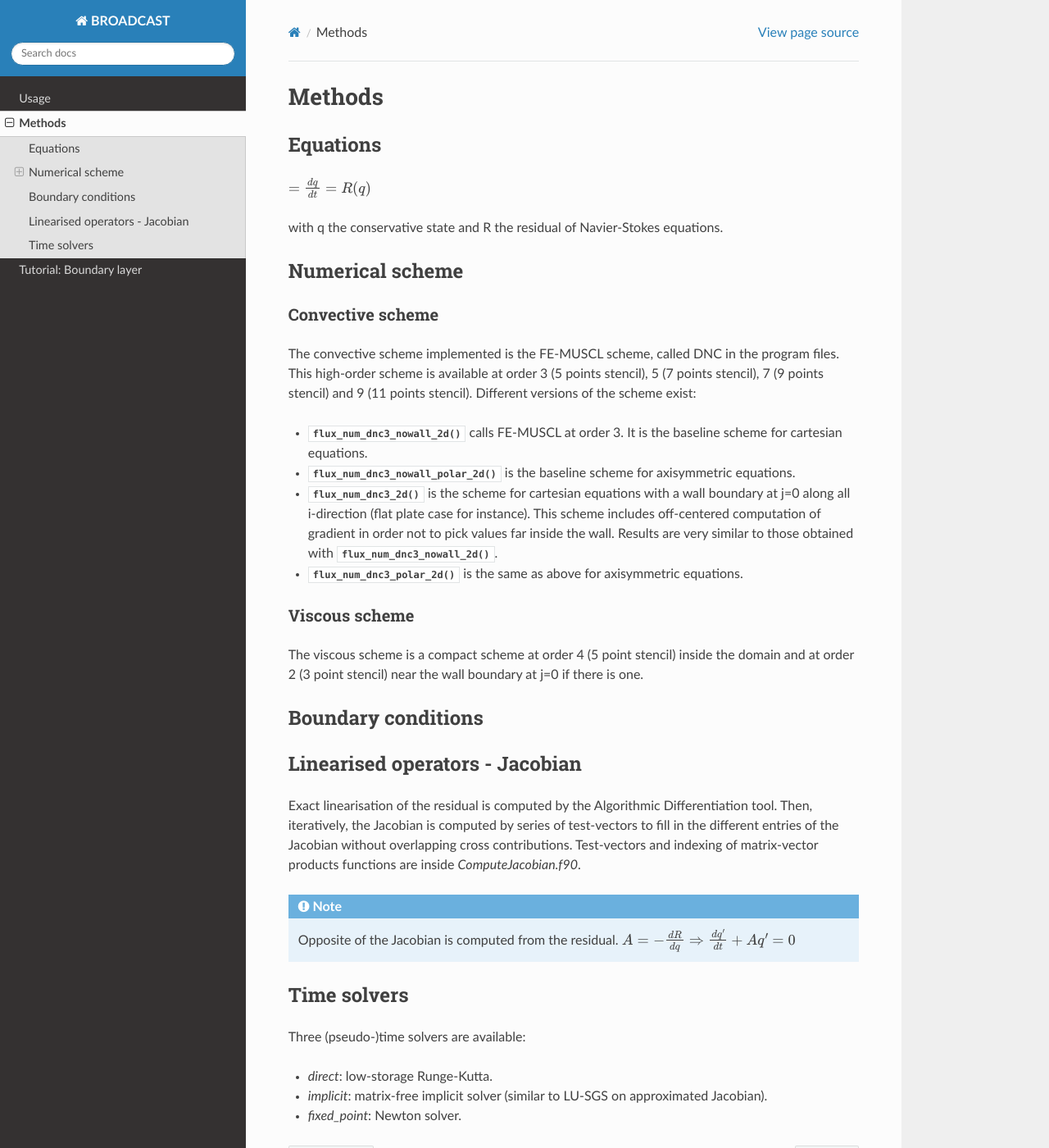
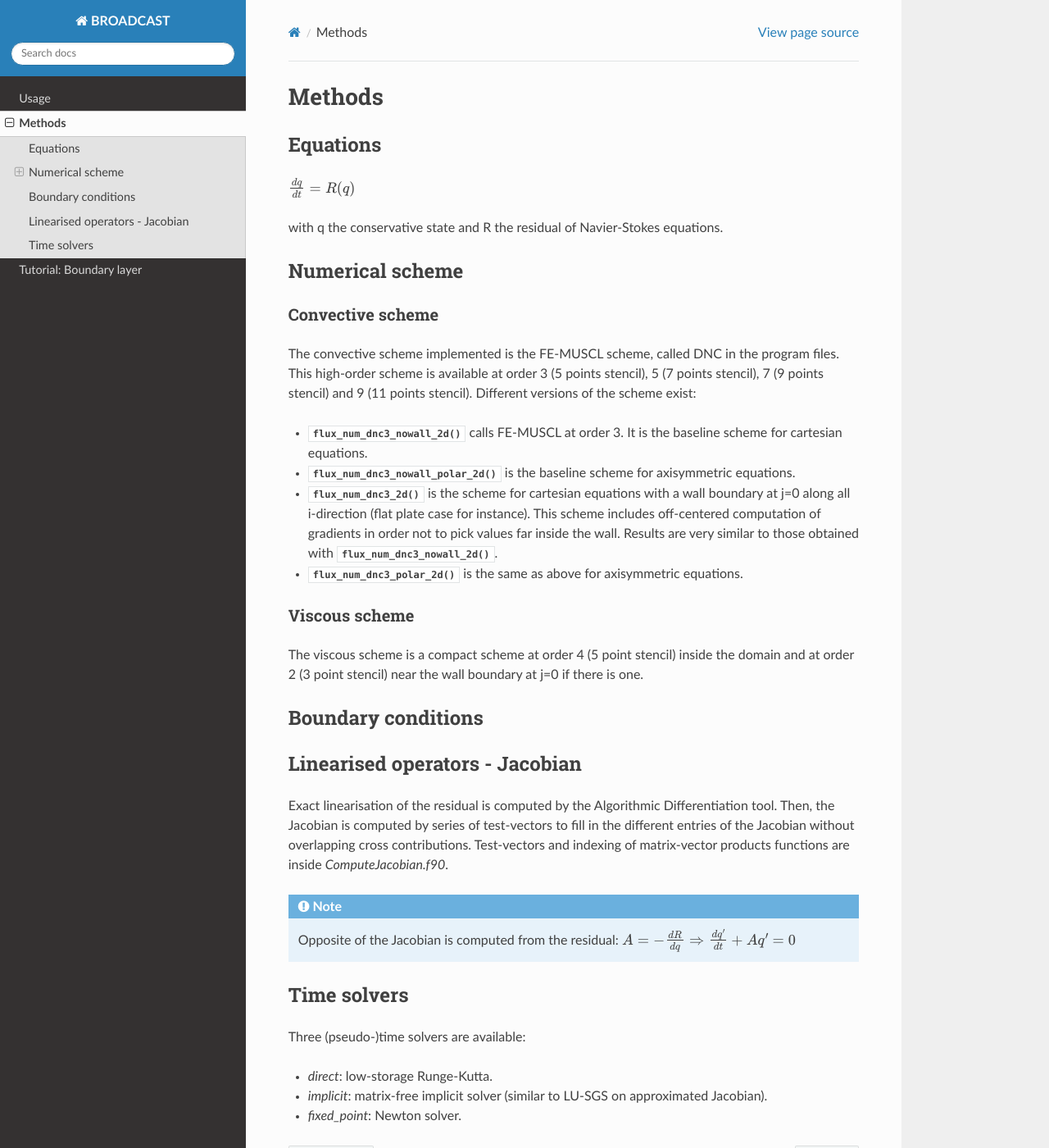
Before and after one commit to apoulain22/TutorialDoc, a Sphinx documentation site: the page built from docs/source/methods.rst, in a window 1280 px wide and 1400 px high. Shown: the whole window at 82% size. Built offline with Sphinx 7.4.7 and the Read the Docs theme 2.0.0, drawn with Linux system fonts in a browser that asks for light colours.

Commit message:
update doc

```diff
--- a/docs/source/methods.rst
+++ b/docs/source/methods.rst
@@ -4,7 +4,7 @@ Methods
 Equations
 ------
 
-:math:`= \frac{dq}{dt} = R(q)`
+:math:`\frac{dq}{dt} = R(q)`
 
 with q the conservative state and R the residual of Navier-Stokes equations.
 
@@ -18,7 +18,7 @@ The convective scheme implemented is the FE-MUSCL scheme, called DNC in the prog
 
 * :func:`flux_num_dnc3_nowall_2d` calls FE-MUSCL at order 3. It is the baseline scheme for cartesian equations.
 * :func:`flux_num_dnc3_nowall_polar_2d` is the baseline scheme for axisymmetric equations.
-* :func:`flux_num_dnc3_2d` is the scheme for cartesian equations with a wall boundary at j=0 along all i-direction (flat plate case for instance). This scheme includes off-centered computation of gradient in order not to pick values far inside the wall. Results are very similar to those obtained with :func:`flux_num_dnc3_nowall_2d`.
+* :func:`flux_num_dnc3_2d` is the scheme for cartesian equations with a wall boundary at j=0 along all i-direction (flat plate case for instance). This scheme includes off-centered computation of gradients in order not to pick values far inside the wall. Results are very similar to those obtained with :func:`flux_num_dnc3_nowall_2d`.
 * :func:`flux_num_dnc3_polar_2d` is the same as above for axisymmetric equations.
 
 
@@ -36,12 +36,11 @@ Boundary conditions
 Linearised operators - Jacobian
 -----
 
-Exact linearisation of the residual is computed by the Algorithmic Differentiation tool. Then, iteratively, the Jacobian is computed by series of test-vectors to fill in the different entries of the Jacobian without overlapping cross contributions. Test-vectors and indexing of matrix-vector products functions are inside *ComputeJacobian.f90*.
+Exact linearisation of the residual is computed by the Algorithmic Differentiation tool. Then, the Jacobian is computed by series of test-vectors to fill in the different entries of the Jacobian without overlapping cross contributions. Test-vectors and indexing of matrix-vector products functions are inside *ComputeJacobian.f90*.
 
 .. note::
 
-   Opposite of the Jacobian is computed from the residual.
-   :math:`A = - \frac{dR}{dq} \Rightarrow \frac{dq'}{dt} + Aq' = 0`
+   Opposite of the Jacobian is computed from the residual: :math:`A = - \frac{dR}{dq} \Rightarrow \frac{dq'}{dt} + Aq' = 0`
 
 Time solvers
 -----
```
